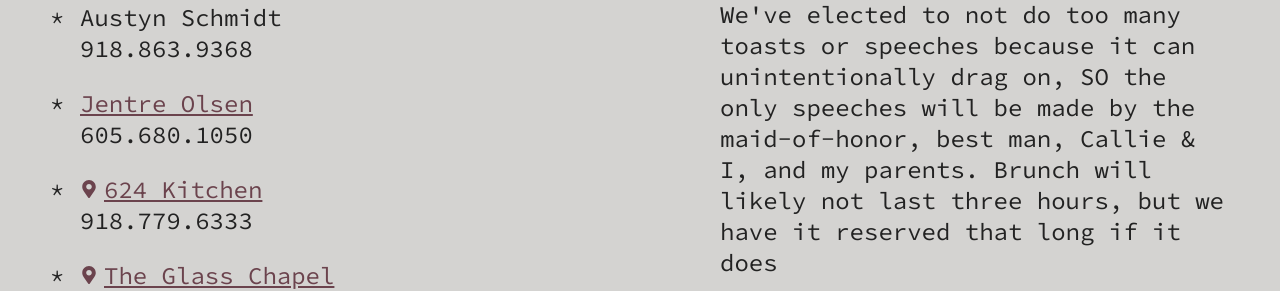
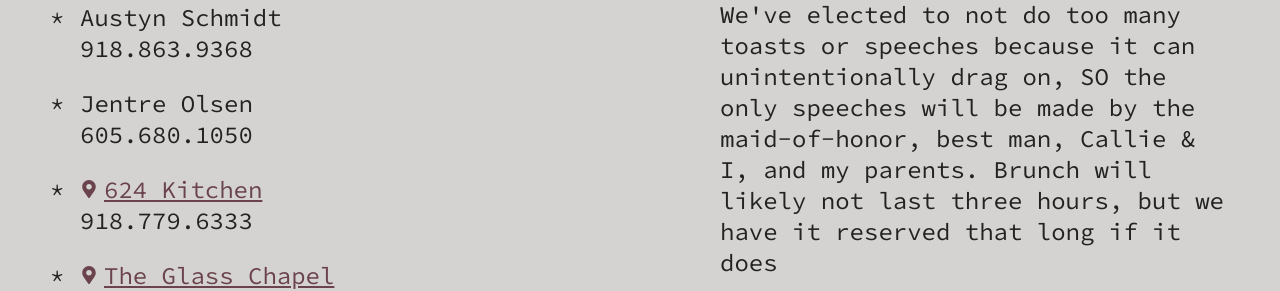
Before and after one commit to grantstandridge/grantstandridge.github.io, a Jekyll site: the page built from _buckets/groomsmen.markdown, in a window 1280 px wide. Shown: the part 1056-1347 px from the top of the page. Built offline with Jekyll 4.4.1, drawn with Linux system fonts in a browser that asks for light colours.

Commit message:
Update main.scss

```diff
--- a/css/main.scss
+++ b/css/main.scss
@@ -235,9 +235,9 @@ h1 + p a {
             margin-top: .5em;
         }
     }
-    .items li a:last-child {
+    .items li a[href^='tel'] {
 	text-decoration: none !important;
-	color: #222;
+	color: #222 !important;
     }
     .items {
 	svg:first-child {
```
